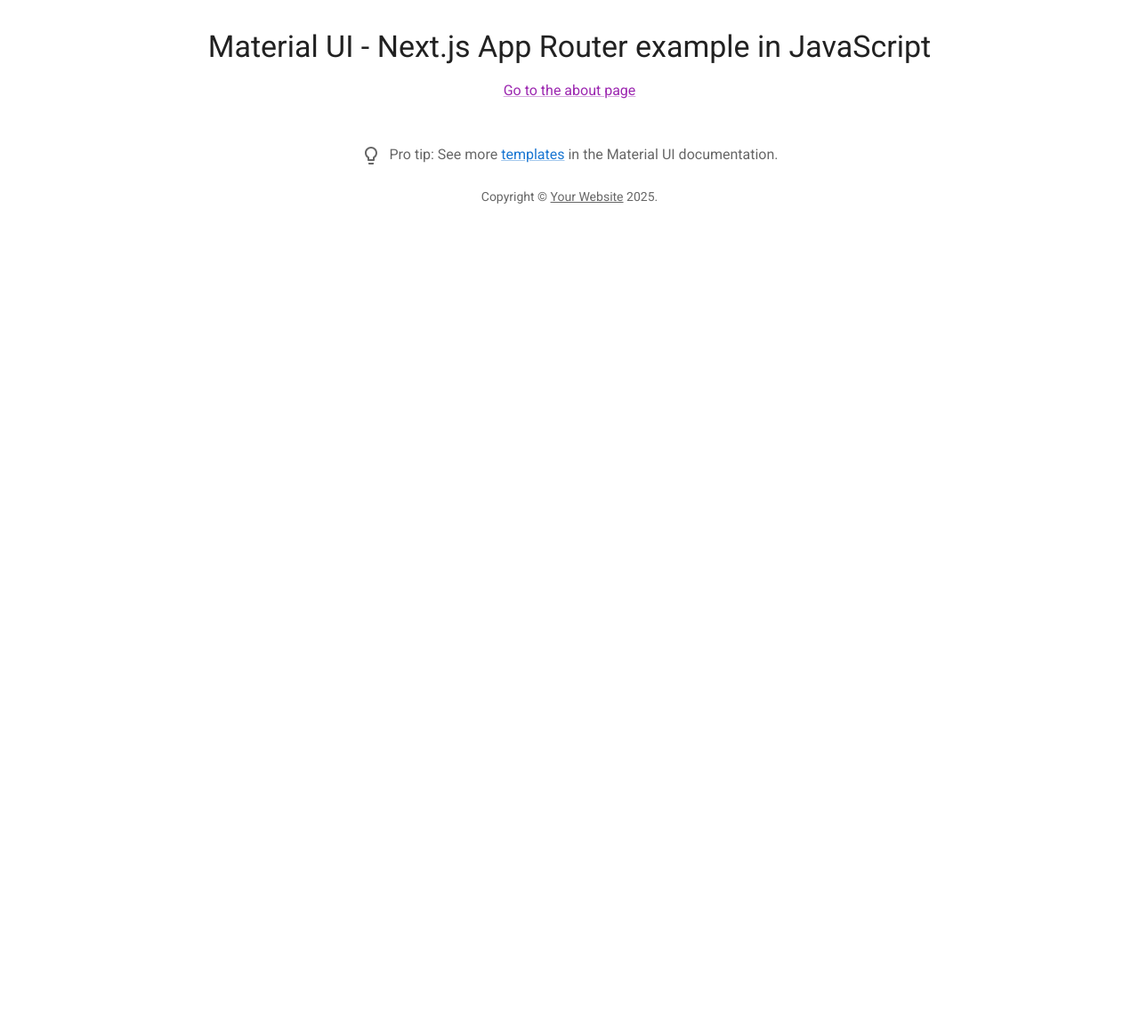
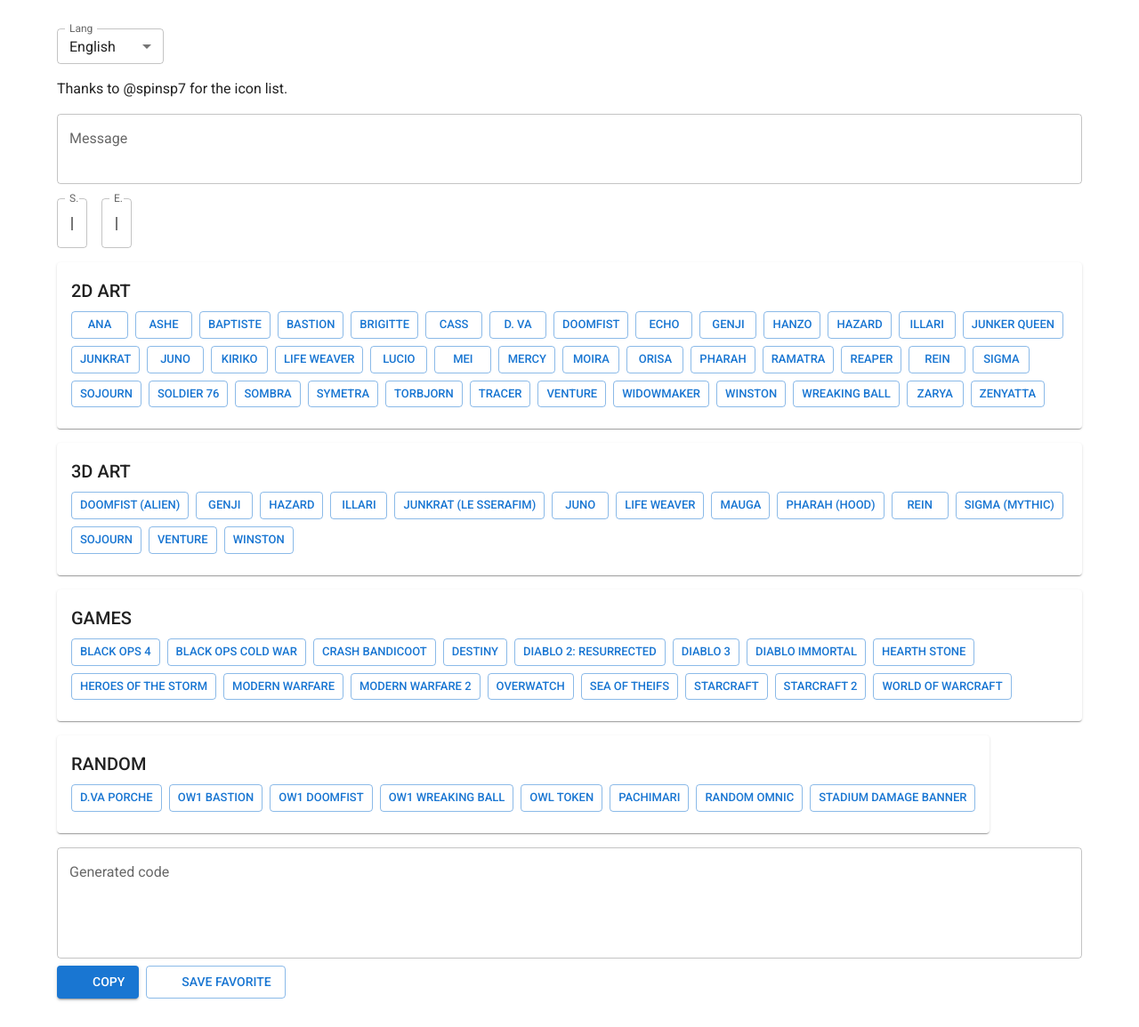
Before and after one commit to DanGimeno/ow-gradient, a Next.js app: page / in a window 1280 px wide. Shown: the whole page at 89% size. Before the commit the page ends 800 px from the top, so only its background shows below. Built offline with nearby package versions, Linux system fonts and the light colour scheme; some icons are missing; what @mui/material-nextjs would draw is missing.

Commit message:
Add gradient generator form

```diff
--- a/src/app/page.js
+++ b/src/app/page.js
@@ -1,33 +1,8 @@
-import * as React from 'react';
-import Container from '@mui/material/Container';
-import Typography from '@mui/material/Typography';
-import Box from '@mui/material/Box';
-import Link from '@mui/material/Link';
-import NextLink from 'next/link';
-import ProTip from '@/components/ProTip';
-import Copyright from '@/components/Copyright';
+import React from 'react';
+import GradientForm from '@/components/GradientForm';
+import loadIconData from '@/utils/parseData';
 
 export default function Home() {
-  return (
-    <Container maxWidth="lg">
-      <Box
-        sx={{
-          my: 4,
-          display: 'flex',
-          flexDirection: 'column',
-          justifyContent: 'center',
-          alignItems: 'center',
-        }}
-      >
-        <Typography variant="h4" component="h1" sx={{ mb: 2 }}>
-          Material UI - Next.js App Router example in JavaScript
-        </Typography>
-        <Link href="/about" color="secondary" component={NextLink}>
-          Go to the about page
-        </Link>
-        <ProTip />
-        <Copyright />
-      </Box>
-    </Container>
-  );
+  const categories = loadIconData();
+  return <GradientForm categories={categories} />;
 }
--- /dev/null
+++ b/src/components/GradientForm.js
@@ -0,0 +1,250 @@
+'use client';
+import React, { useState, useEffect } from 'react';
+import {
+  Box,
+  Container,
+  TextField,
+  Button,
+  Card,
+  CardContent,
+  Typography,
+  Grid,
+  IconButton,
+  Menu,
+  MenuItem,
+  FormControl,
+  InputLabel,
+  Select,
+} from '@mui/material';
+import StarIcon from '@mui/icons-material/Star';
+import ContentCopyIcon from '@mui/icons-material/ContentCopy';
+import DeleteIcon from '@mui/icons-material/Delete';
+import { messages } from '@/i18n';
+
+function hexToRgb(hex) {
+  const h = hex.replace('#', '');
+  return {
+    r: parseInt(h.substring(0, 2), 16),
+    g: parseInt(h.substring(2, 4), 16),
+    b: parseInt(h.substring(4, 6), 16),
+  };
+}
+
+function rgbToHex(r, g, b) {
+  return [r, g, b]
+    .map((x) => x.toString(16).padStart(2, '0'))
+    .join('')
+    .toUpperCase();
+}
+
+function generateGradient(text, start, end) {
+  const s = hexToRgb(start);
+  const e = hexToRgb(end);
+  const len = text.length;
+  let result = '';
+  for (let i = 0; i < len; i += 1) {
+    if (text[i] === '<') {
+      const j = text.indexOf('>', i);
+      if (j !== -1) {
+        result += text.slice(i, j + 1);
+        i = j;
+        continue;
+      }
+    }
+    const t = len === 1 ? 0 : i / (len - 1);
+    const r = Math.round(s.r + (e.r - s.r) * t);
+    const g = Math.round(s.g + (e.g - s.g) * t);
+    const b = Math.round(s.b + (e.b - s.b) * t);
+    const hex = rgbToHex(r, g, b);
+    result += `<FG${hex}FF>` + text[i];
+  }
+  return result;
+}
+
+export default function GradientForm({ categories }) {
+  const [lang, setLang] = useState('en');
+  const t = messages[lang];
+  const [message, setMessage] = useState('');
+  const [startColor, setStartColor] = useState('#ff0000');
+  const [endColor, setEndColor] = useState('#0000ff');
+  const [code, setCode] = useState('');
+  const [favorites, setFavorites] = useState([]);
+  const [anchorEl, setAnchorEl] = useState(null);
+
+  useEffect(() => {
+    const stored = localStorage.getItem('owFavorites');
+    if (stored) {
+      setFavorites(JSON.parse(stored));
+    }
+  }, []);
+
+  useEffect(() => {
+    setCode(generateGradient(message, startColor, endColor));
+  }, [message, startColor, endColor]);
+
+  const handleCopy = () => navigator.clipboard.writeText(code);
+
+  const handleSave = () => {
+    const newFav = [
+      ...favorites,
+      { id: Date.now(), message, startColor, endColor },
+    ];
+    setFavorites(newFav);
+    localStorage.setItem('owFavorites', JSON.stringify(newFav));
+  };
+
+  const handleSelectFavorite = (fav) => {
+    setMessage(fav.message);
+    setStartColor(fav.startColor);
+    setEndColor(fav.endColor);
+    setAnchorEl(null);
+  };
+
+  const handleDeleteFavorite = (fav) => {
+    const newFav = favorites.filter((f) => f.id !== fav.id);
+    setFavorites(newFav);
+    localStorage.setItem('owFavorites', JSON.stringify(newFav));
+  };
+
+  const openMenu = Boolean(anchorEl);
+
+  return (
+    <Container maxWidth="lg">
+      <Box sx={{ my: 4 }}>
+        <FormControl sx={{ mb: 2, minWidth: 120 }} size="small">
+          <InputLabel id="lang-label">Lang</InputLabel>
+          <Select
+            labelId="lang-label"
+            value={lang}
+            label="Lang"
+            onChange={(e) => setLang(e.target.value)}
+          >
+            <MenuItem value="en">English</MenuItem>
+            <MenuItem value="es">Español</MenuItem>
+            <MenuItem value="ca">Català</MenuItem>
+          </Select>
+        </FormControl>
+        <Typography variant="body1" sx={{ mb: 2 }}>
+          {t.explanation}
+        </Typography>
+        <TextField
+          label={t.messageLabel}
+          fullWidth
+          multiline
+          minRows={2}
+          value={message}
+          onChange={(e) => setMessage(e.target.value)}
+          sx={{ mb: 2 }}
+        />
+        <Box sx={{ display: 'flex', gap: 2, mb: 2 }}>
+          <TextField
+            type="color"
+            label={t.startColor}
+            value={startColor}
+            onChange={(e) => setStartColor(e.target.value)}
+            InputLabelProps={{ shrink: true }}
+          />
+          <TextField
+            type="color"
+            label={t.endColor}
+            value={endColor}
+            onChange={(e) => setEndColor(e.target.value)}
+            InputLabelProps={{ shrink: true }}
+          />
+        </Box>
+        <Grid container spacing={2} sx={{ mb: 2 }}>
+          {Object.entries(categories).map(([cat, items]) => (
+            <Grid item xs={12} md={3} key={cat}>
+              <Card>
+                <CardContent>
+                  <Typography variant="h6" gutterBottom>
+                    {cat}
+                  </Typography>
+                  <Grid container spacing={1}>
+                    {items.map((item) => (
+                      <Grid item key={item.code}>
+                        <Button
+                          size="small"
+                          variant="outlined"
+                          onClick={() => setMessage((m) => `${m} ${item.code}`)}
+                        >
+                          {item.label}
+                        </Button>
+                      </Grid>
+                    ))}
+                  </Grid>
+                </CardContent>
+              </Card>
+            </Grid>
+          ))}
+        </Grid>
+        <TextField
+          label={t.generatedCode}
+          fullWidth
+          multiline
+          minRows={4}
+          value={code}
+          InputProps={{ readOnly: true }}
+        />
+        <Box sx={{ display: 'flex', gap: 1, mt: 1 }}>
+          <Button
+            variant="contained"
+            onClick={handleCopy}
+            startIcon={<ContentCopyIcon />}
+          >
+            {t.copy}
+          </Button>
+          <Button
+            variant="outlined"
+            onClick={handleSave}
+            startIcon={<StarIcon />}
+          >
+            {t.save}
+          </Button>
+        </Box>
+      </Box>
+      <IconButton
+        sx={{ position: 'fixed', top: 16, right: 16 }}
+        onClick={(e) => setAnchorEl(e.currentTarget)}
+        color="primary"
+      >
+        <StarIcon />
+      </IconButton>
+      <Menu
+        anchorEl={anchorEl}
+        open={openMenu}
+        onClose={() => setAnchorEl(null)}
+      >
+        <Typography sx={{ px: 2, py: 1 }} variant="subtitle1">
+          {t.favorites}
+        </Typography>
+        {favorites.length === 0 && (
+          <MenuItem>{t.noFavorites}</MenuItem>
+        )}
+        {favorites.map((fav) => (
+          <MenuItem key={fav.id}>
+            <Box sx={{ flexGrow: 1 }} onClick={() => handleSelectFavorite(fav)}>
+              {fav.message}
+            </Box>
+            <IconButton
+              size="small"
+              onClick={() =>
+                navigator.clipboard.writeText(
+                  generateGradient(fav.message, fav.startColor, fav.endColor)
+                )
+              }
+            >
+              <ContentCopyIcon fontSize="inherit" />
+            </IconButton>
+            <IconButton
+              size="small"
+              onClick={() => handleDeleteFavorite(fav)}
+            >
+              <DeleteIcon fontSize="inherit" />
+            </IconButton>
+          </MenuItem>
+        ))}
+      </Menu>
+    </Container>
+  );
+}
--- /dev/null
+++ b/src/i18n.js
@@ -0,0 +1,35 @@
+export const messages = {
+  en: {
+    explanation: 'Thanks to @spinsp7 for the icon list.',
+    messageLabel: 'Message',
+    startColor: 'Start color',
+    endColor: 'End color',
+    generatedCode: 'Generated code',
+    copy: 'Copy',
+    save: 'Save favorite',
+    favorites: 'Favorites',
+    noFavorites: 'No favorites saved',
+  },
+  es: {
+    explanation: 'Gracias a @spinsp7 por la lista de iconos.',
+    messageLabel: 'Mensaje',
+    startColor: 'Color inicial',
+    endColor: 'Color final',
+    generatedCode: 'Código generado',
+    copy: 'Copiar',
+    save: 'Guardar en favoritos',
+    favorites: 'Favoritos',
+    noFavorites: 'No hay favoritos guardados',
+  },
+  ca: {
+    explanation: "Gràcies a @spinsp7 per la llista d'icones.",
+    messageLabel: 'Missatge',
+    startColor: 'Color inicial',
+    endColor: 'Color final',
+    generatedCode: 'Codi generat',
+    copy: 'Copia',
+    save: 'Desa als favorits',
+    favorites: 'Favorits',
+    noFavorites: 'No hi ha favorits guardats',
+  },
+};
--- /dev/null
+++ b/src/utils/parseData.js
@@ -0,0 +1,31 @@
+import fs from 'fs';
+import path from 'path';
+
+export default function loadIconData() {
+  const dataPath = path.join(process.cwd(), 'src', 'data.txt');
+  const text = fs.readFileSync(dataPath, 'utf8');
+  const lines = text.split(/\r?\n/);
+  const categories = {};
+  let current = null;
+  for (const line of lines) {
+    const trimmed = line.trim();
+    if (!trimmed) continue;
+    if (!trimmed.startsWith('<')) {
+      current = trimmed;
+      categories[current] = [];
+    } else {
+      const match = trimmed.match(/^(<[^>]+>)\s*(.*)$/);
+      if (current && match) {
+        categories[current].push({ code: match[1], label: match[2] });
+      }
+    }
+  }
+  const wanted = ['2D ART', '3D ART', 'GAMES', 'RANDOM'];
+  const result = {};
+  for (const cat of wanted) {
+    if (categories[cat]) {
+      result[cat] = categories[cat].sort((a, b) => a.label.localeCompare(b.label));
+    }
+  }
+  return result;
+}
```
Also changed, not shown: .eslintrc.json (added), 1 other file (tests, documents, lock files or other folders).
